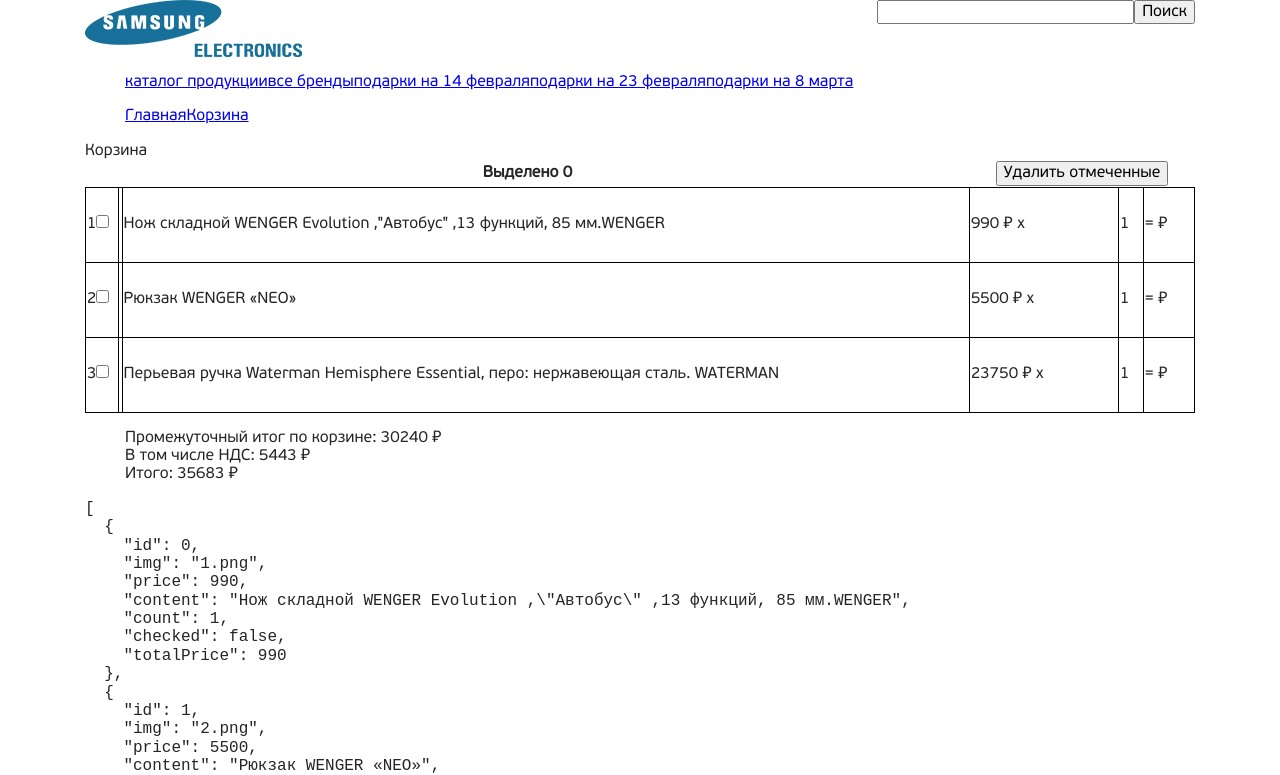
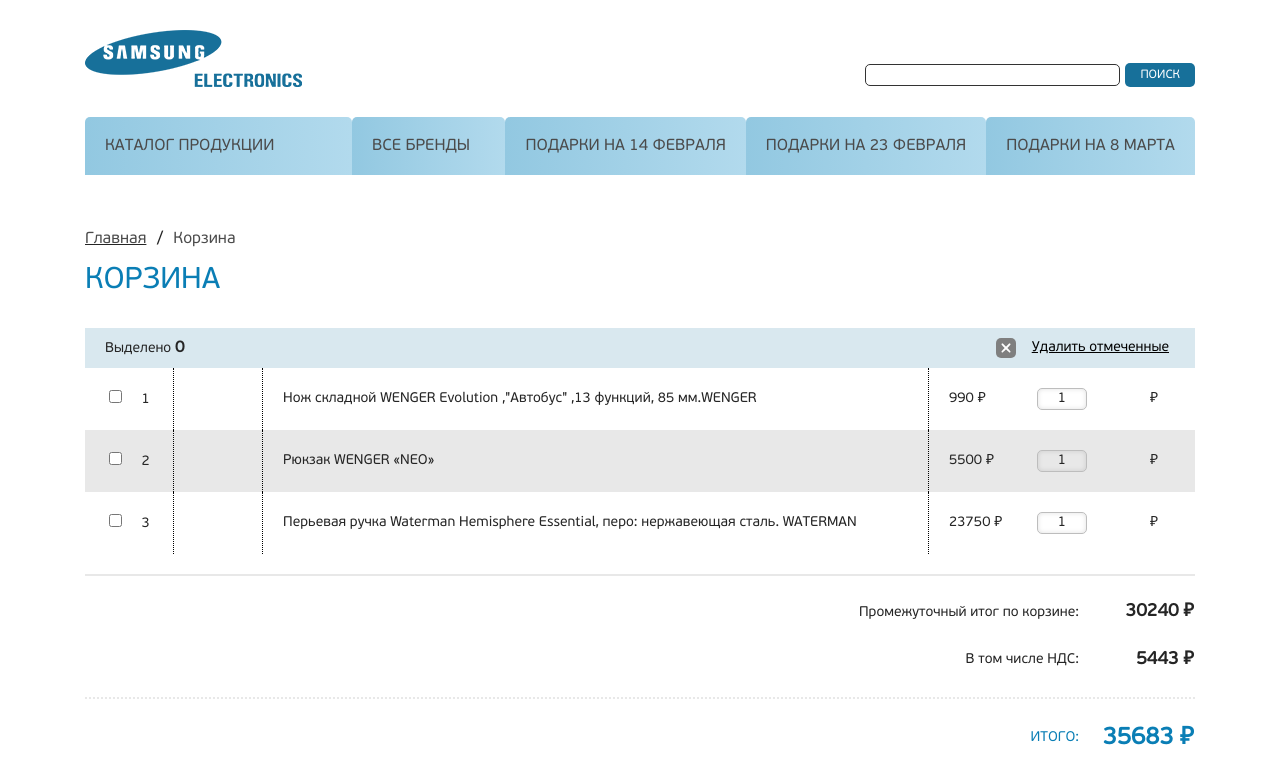
Before and after one commit to Denis-Str/basket, a Vue app: page / in a window 1280 px wide. Shown: the top 775 px of the page. Built offline with nearby package versions, Linux system fonts and the light colour scheme; the HTML template or start-up script is replaced by a standard one.

Commit message:
добавил стили

```diff
--- a/src/App.vue
+++ b/src/App.vue
@@ -11,6 +11,7 @@
         FullPrice(
           :goods="goods"
         )
+        pre {{ goods }}
 </template>
 
 <script>
@@ -45,6 +46,9 @@
 
 <style lang="scss">
   @import "./main";
+  .wrapper {
+    padding-top: 30px;
+  }
   .container {
     width: 95%;
     margin: 0 auto;
--- a/src/components/BreadCrumbs.vue
+++ b/src/components/BreadCrumbs.vue
@@ -3,9 +3,10 @@
     ul.bread-crumbs__list
       li(
         v-for="link in links"
-      ).bread-crumbs__item
+        class="bread-crumbs__item"
+      )
         a(:href="link.href").bread-crumbs__link {{link.title}}
-    .bread-crumbs__title {{links[links.length - 1].title}}
+    .bread-crumbs__sup-title Корзина
 </template>
 
 <script>
@@ -28,8 +29,28 @@
   }
 </script>
 
-<style scoped>
-  .bread-crumbs__list {
-    display: flex;
+<style lang="scss" scoped>
+  .bread-crumbs {
+    margin-bottom: 30px;
+    &__list {
+      display: flex;
+      margin-bottom: 15px;
+    }
+    &__item {
+      display: flex;
+      &:first-child {
+        text-decoration: underline;
+      }
+      &:not(:first-child)::before {
+        content: "/";
+        margin-right: 10px;
+        margin-left: 10px;
+      }
+    }
+    &__sup-title {
+      font-size: 30px;
+      color: #0a7eb5;
+      text-transform: uppercase;
+    }
   }
 </style>
--- a/src/components/ChangeQuantityGoods.vue
+++ b/src/components/ChangeQuantityGoods.vue
@@ -1,8 +1,9 @@
 <template lang="pug">
   form.form
+    .container
       .form__title Изменить количество
       .form__row
-      .form__.price {{ price }} x
+        .form__price {{ price }} x
         button(
           type="button"
           @click="countDown"
@@ -19,15 +20,15 @@
         ) +
         div(
           class="form__sum"
-      ) {{sum}}
+        ) = {{sum}}
       .form__edit
         button(
           type="button"
-        @click.self.prevent="saveBuy"
+          @click="saveBuy"
         ) Сохранить
         button(
           type="button"
-        @click.self.prevent="cancelBuy"
+          @click="cancelBuy"
         ) Отменить
 </template>
 
@@ -47,15 +48,70 @@
 </script>
 
 <style lang="scss" scoped>
+  .container {
+    max-width: 262px;
+    margin: 0 auto;
+  }
   .form {
-    /*position: absolute;*/
+    padding-top: 20px;
+    padding-bottom: 20px;
+    position: absolute;
+    z-index: 10;
     display: flex;
     flex-direction: column;
-    top: 40px;
-    right: -150px;
+    top: 45px;
+    right: -160px;
     width: 320px;
-  }
-  .form__edit, .form__row {
+    background-color: #fff;
+    border-radius: 5px;
+    box-shadow: 0 0 13px 0 rgba(0, 0, 0, 0.25);
+    &__edit, .form__row {
       display: flex;
     }
+    &__title {
+      color: #006599;
+      text-align: left;
+      margin-bottom: 20px;
+    }
+    &__row {
+      margin-bottom: 25px;
+      align-items: baseline;
+      label {
+        margin: 0 5px;
+      }
+      input {
+        width: 50px;
+        height: 22px;
+        box-shadow: inset 0 0 5px 0 rgba(9, 12, 18, 0.24);
+        border: solid 1px #bdbdbd;
+        text-align: center;
+        border-radius: 5px;
+      }
+      button {
+        cursor: pointer;
+        width: 19px;
+        height: 19px;
+        background-color: #559abc;
+        margin: 0 5px;
+        color: #ffffff;
+        display: flex;
+        align-items: center;
+        justify-content: center;
+      }
+    }
+    &__edit {
+      button {
+        cursor: pointer;
+        background-color: transparent;
+        font-size: 12px;
+        font-weight: 500;
+        text-transform: uppercase;
+        text-decoration: underline;
+        &:first-child {
+          color: #006296;
+        }
+      }
+    }
+  }
+
 </style>
--- a/src/components/FullPrice.vue
+++ b/src/components/FullPrice.vue
@@ -1,15 +1,24 @@
 <template lang="pug">
-  div
-    ul.final
-      li.final__sum Промежуточный итог по корзине: {{ subtotal }} &#x20bd;
-      li.final__tax В том числе НДС: {{ Math.round(tax) }}  &#x20bd;
-      li.final__total Итого: {{ Math.round(inTotal) }} &#x20bd;
-    pre {{ goods }}
+  div.wrap
+    table.subtotal
+      tr
+        td Промежуточный итог по корзине:
+        td {{ subtotal }} &#x20bd;
+      tr
+        td В том числе НДС:
+        td {{ Math.round(tax) }}  &#x20bd;
+    .hr
+    table.final
+      tr
+        td Итого:
+        td.final-size {{ Math.round(inTotal) }} &#x20bd;
 </template>
 
 <script>
+  import Table from "@/components/Table";
   export default {
     name: "FullPrice",
+    components: {Table},
     props: {
       goods: Array
     },
@@ -32,6 +41,46 @@
   }
 </script>
 
-<style scoped>
-
+<style lang="scss" scoped>
+  .wrap {
+    border-top: 2px solid #e8e8e8;
+    display: flex;
+    flex-direction: column;
+    align-items: flex-end;
+    /*text-align: right;*/
+  }
+  .subtotal,
+  .final {
+    max-width: 370px;
+    text-align: right;
+    white-space: nowrap;
+    font-size: 14px;
+    border-spacing: 0 25px;
+    td {
+      &:first-child {
+        width: 215px;
+      }
+      &:last-child {
+        width: 115px;
+        font-size: 18px;
+        font-weight: bold;
+      }
+    }
+  }
+  .hr {
+    display: block;
+    width: 100%;
+    border-top: 2px dotted #e8e8e8;
+  }
+  .final {
+    color: #0a7eb5;
+    td {
+      &:first-child {
+        text-transform: uppercase;
+      }
+      &:last-child {
+        font-size: 24px;
+      }
+    }
+  }
 </style>
--- a/src/components/MainHeader.vue
+++ b/src/components/MainHeader.vue
@@ -23,6 +23,8 @@
   .header {
     display: flex;
     justify-content: space-between;
+    align-items: flex-end;
+    margin-bottom: 30px;
   }
 
 </style>
--- a/src/components/NavBar.vue
+++ b/src/components/NavBar.vue
@@ -3,10 +3,12 @@
     ul.nav__list
       li(
         v-for="link in links"
-      ).nav__item
+        class="nav__item"
+      )
         a(
           :href="link.href"
-        ).nav__link {{link.title}}
+          class="nav__link"
+        ) {{link.title}}
 </template>
 
 <script>
@@ -41,8 +43,29 @@
   }
 </script>
 
-<style scoped>
-  .nav__list {
-    display: flex;
+<style lang="scss" scoped>
+  .nav {
+    &__list {
+      display: flex;
+      justify-content: space-between;
+      width: 100%;
+      margin-bottom: 55px;
+    }
+    &__item {
+      padding: 20px;
+      flex: 1;
+      background: linear-gradient(to right, #92c8e1, #b2daed);
+      border-top-left-radius: 5px;
+      border-top-right-radius: 5px;
+      &:first-child {
+        flex: 2;
+      }
+    }
+    &__link {
+      text-transform: uppercase;
+      font-size: 16px;
+      white-space: nowrap;
+      display: flex;
+    }
   }
 </style>
--- a/src/components/Search.vue
+++ b/src/components/Search.vue
@@ -18,5 +18,29 @@
 </script>
 
 <style lang="scss" scoped>
-
+  .search {
+    max-width: 390px;
+    display: flex;
+    align-items: center;
+    &__label {
+      padding-right: 5px;
+      display: inline-block;
+    }
+    &__input {
+      width: 100%;
+      border: 1px solid #333333;
+      border-radius: 5px;
+    }
+    &__btn {
+      border-radius: 5px;
+      text-transform: uppercase;
+      color: #ffffff;
+      font-size: 12px;
+      background-color: #17709a;
+      border: none;
+      padding: 5px 15px;
+      outline: none;
+      line-height: normal;
+    }
+  }
 </style>
--- a/src/components/Table.vue
+++ b/src/components/Table.vue
@@ -1,13 +1,17 @@
 <template lang="pug">
   table.table
     tr.table__head
-      th(colspan="3").table__checked Выделено {{ checkedItem }}
-      th(colspan="3"
-        ).table__remove
-        button(
-          type="button"
-          @click="deleteBuy"
-        ) Удалить отмеченные
+      th(colspan="3").table__checked Выделено <span>{{ checkedItem }}</span>
+      th(
+        colspan="3"
+        class="table__remove"
+      )
+        div.table__remove-inner
+          span
+          button(
+            type="button"
+            @click="deleteBuy"
+          ) Удалить отмеченные
     table-row(
       v-for="good of goods"
       :good="good"
@@ -47,9 +51,68 @@
 
 </script>
 
-<style scoped>
+<style lang="scss" scoped>
   .table {
     width: 100%;
     border-collapse: collapse;
+    font-size: 14px;
+    margin-bottom: 20px;
+    th {
+      font-weight: normal;
+      padding: 10px 20px;
+      span {
+        font-weight: bold;
+        font-size: 16px;
+      }
+    }
+    &__head {
+      background-color: #d9e8ef;
+      text-align: left;
+      font-size: 14px;
+    }
+    tr {
+      &:nth-child(2n+1):not(:first-child) {
+        background-color: #e8e8e8;
+      }
+    }
+  }
+  .table__remove {
+    text-align: right;
+    &-inner {
+      display: flex;
+      justify-content: flex-end;
+    }
+    button {
+      border: none;
+      background-color: transparent;
+      text-decoration: underline;
+    }
+    span {
+      position: relative;
+      background-color: #7f7f7f;
+      border-radius: 5px;
+      margin-right: 10px;
+      display: flex;
+      align-items: center;
+      justify-content: center;
+      width: 20px;
+      height: 20px;
+      &::before,
+      &::after {
+        position: absolute;
+        content: "";
+        display: block;
+        width: 12px;
+        height: 2px;
+        background-color: #fff;
+        transform: rotate(45deg);
+        transform-origin: center center;
+        border-radius: 25%;
+      }
+      &::after {
+        transform: rotate(-45deg);
+      }
+    }
+
   }
 </style>
--- a/src/components/TableRow.vue
+++ b/src/components/TableRow.vue
@@ -1,28 +1,22 @@
 <template lang="pug">
   tr().table__row
-    td(
-      class="table__cell"
-    ) {{good.id + 1}}
-        input(
-          type="checkbox"
-          @change.self.prevent="checkedGood"
-        )
-    td(
-      class="table__cell img"
-    )
+    td(class="table__cell table__cell-border-right checked")
+      input(
+        type="checkbox"
+        @change.self.prevent="checkedGood"
+        class="checkbox"
+      )
+      span {{good.id + 1}}
+    td(class="table__cell table__cell-border-right img")
       img(
 
       )
-    td(
-      class="table__cell desc"
-    ) {{ good.content }}
-    td(
-      class="table__cell price"
-    ) {{ good.price }} &#x20bd; x
-    td(
-      class="table__cell value"
-      @click.self.prevent="isShow = true"
-    ) {{good.count}}
+    td(class="table__cell table__cell-border-right desc") {{ good.content }}
+    td(class="table__cell price")
+      span(style="padding-right: 7px") {{ good.price }} &#x20bd;
+      span(v-show="isShow") x
+    td(class="table__cell value")
+      span(@click="isShow = true") {{good.count}}
       change-quantity-goods(
         v-show="isShow"
         :count="good.count"
@@ -35,7 +29,9 @@
       )
     td(
       class="table__cell sum"
-    ) = {{ good.totalPrice }} &#x20bd;
+    )
+      span(v-show="isShow") =
+      span(style="padding-left: 7px") {{ good.totalPrice }} &#x20bd;
 </template>
 
 <script>
@@ -75,18 +71,46 @@
 
 </script>
 
-<style scoped>
-
-  .table__row {
-    position: relative;
-    height: 75px;
+<style lang="scss" scoped>
+  .checkbox {
+    margin-right: 20px;
   }
   .value {
     position: relative;
     cursor: pointer;
+    span {
+      width: 50px;
+      height: 22px;
+      box-shadow: inset 0 0 5px 0 rgba(9, 12, 18, 0.12);
+      border: solid 1px #bdbdbd;
+      display: flex;
+      justify-content: center;
+      align-items: center;
+      margin: 0 auto;
+      border-radius: 5px;
+    }
+  }
+  .table__cell {
+    width: 8%;
+    padding: 20px 0;
+    border-collapse: collapse;
+    vertical-align: middle;
+    text-align: center;
+    &-border-right {
+      border-right: 1px dotted black;
+    }
   }
   td {
-    border: 1px solid black;
-    border-collapse: collapse;
+
   }
+  .desc {
+    width: 60%;
+    text-align: left;
+    padding-left: 20px;
+  }
+  .price {
+    text-align: left;
+    padding-left: 20px;
+  }
+
 </style>
--- a/src/style/baseStyle.scss
+++ b/src/style/baseStyle.scss
@@ -14,6 +14,8 @@
 
 ul {
   list-style: none;
+  padding: 0;
+  margin: 0;
 }
 
 img {
@@ -21,3 +23,13 @@
   height: auto;
   display: flex;
 }
+
+a {
+  text-decoration: none;
+  color: #4b4b4b;
+}
+
+button {
+  outline: none;
+  border: none;
+}
```
Lines whose indentation alone changed are shown as unchanged.
